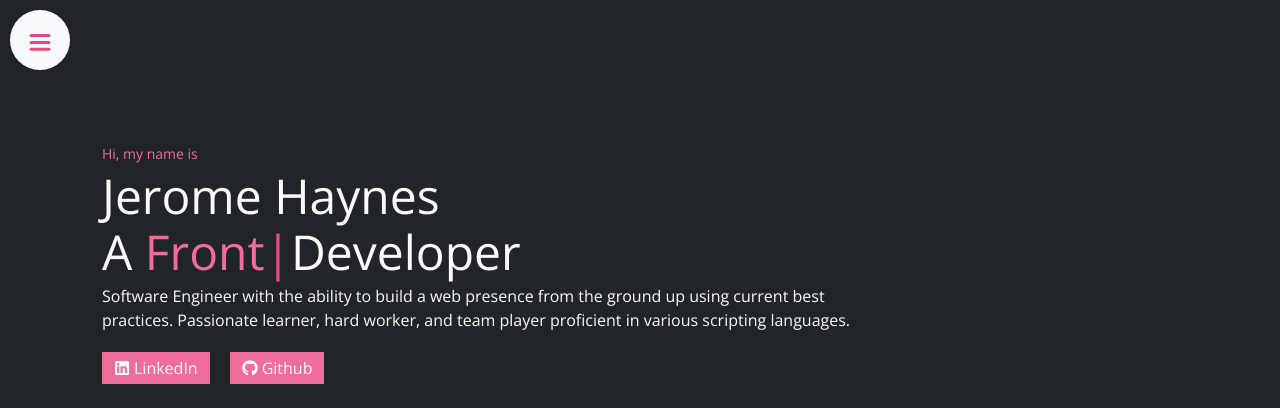
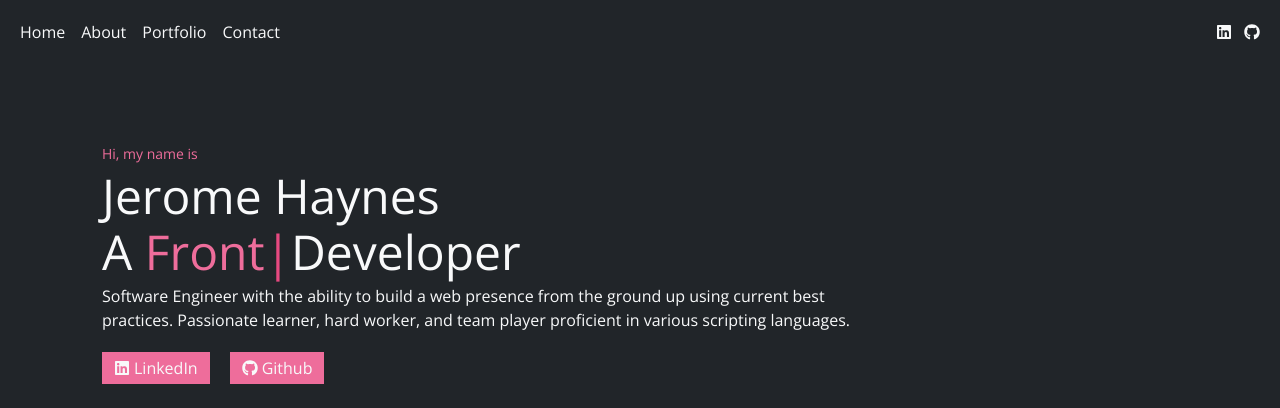
Before and after one commit to dev-rome/v2, a Next.js app: page /home in a window 1280 px wide. Shown: the top 408 px of the page. Built offline with nearby package versions, Linux system fonts and the light colour scheme.

Commit message:
file to show navbar with framer motion animations

```diff
--- a/components/navbar/Navbar.tsx
+++ b/components/navbar/Navbar.tsx
@@ -1,57 +1,39 @@
 import NavbarItem from "./NavbarItem";
-import NavToggle from "./NavToggle";
-import { FaHome, FaUser, FaBriefcase, FaEnvelope } from "react-icons/fa";
-import { motion, useCycle, Variants } from "framer-motion";
-
-const sideNavbar: Variants = {
-  open: {
-    clipPath: `circle(1000px at 40px 40px)`,
-    transition: {
-      duration: 0.4,
-    },
-  },
-  closed: {
-    clipPath: `circle(30px at 40px 40px)`,
-    transition: {
-      duration: 0.4,
-      delay: 0.4,
-    },
-  },
-};
-
-const sideNavItems: Variants = {
-  open: {
-    transition: { staggerChildren: 0.07, delayChildren: 0.2 },
-  },
-  closed: {
-    transition: { staggerChildren: 0.05, staggerDirection: -1 },
-  },
-};
+import { FaLinkedin, FaGithub } from "react-icons/fa";
+import { motion } from "framer-motion";
 
 const Navbar = () => {
-  const [isOpen, toggleOpen] = useCycle(false, true);
-
   return (
-    <motion.nav
-      className="fixed top-0 bottom-0 w-[100px] z-10"
-      initial={false}
-      animate={isOpen ? "open" : "closed"}
-    >
-      <motion.div
-        className="bg-white fixed top-0 left-0 bottom-0 w-[100px]"
-        variants={sideNavbar}
-      />
-      <NavToggle toggle={() => toggleOpen()} />
-      <motion.ul
-        className="flex flex-col justify-center gap-7 p-6 absolute top-[250px] w-[160]"
-        variants={sideNavItems}
-      >
-        <NavbarItem url={"/"} icon={<FaHome />} />
-        <NavbarItem url={"/"} icon={<FaUser />} />
-        <NavbarItem url={"/"} icon={<FaBriefcase />} />
-        <NavbarItem url={"/"} icon={<FaEnvelope />} />
-      </motion.ul>
-    </motion.nav>
+    <nav className="fixed w-full z-10 bg-black flex justify-between items-center p-5">
+      <ul className="flex gap-4">
+        <NavbarItem url={"#home"} title={"Home"} />
+        <NavbarItem url={"#about"} title={"About"} />
+        <NavbarItem url={"#portfolio"} title={"Portfolio"} />
+        <NavbarItem url={"#contact"} title={"Contact"} />
+      </ul>
+      <div className="flex items-center gap-3 text-white">
+        <motion.a
+          className=" hover:text-pink"
+          href="https://www.linkedin.com/in/jerome-haynes/"
+          target="_blank"
+          rel="noopener noreferrer"
+          whileHover={{ scale: 1.1 }}
+          transition={{ type: "spring", stiffness: 400, damping: 10 }}
+        >
+          <FaLinkedin />
+        </motion.a>
+        <motion.a
+          className=" hover:text-pink"
+          href="https://www.linkedin.com/in/jerome-haynes/"
+          target="_blank"
+          rel="noopener noreferrer"
+          whileHover={{ scale: 1.1 }}
+          transition={{ type: "spring", stiffness: 400, damping: 10 }}
+        >
+          <FaGithub />
+        </motion.a>
+      </div>
+    </nav>
   );
 };
 
```
